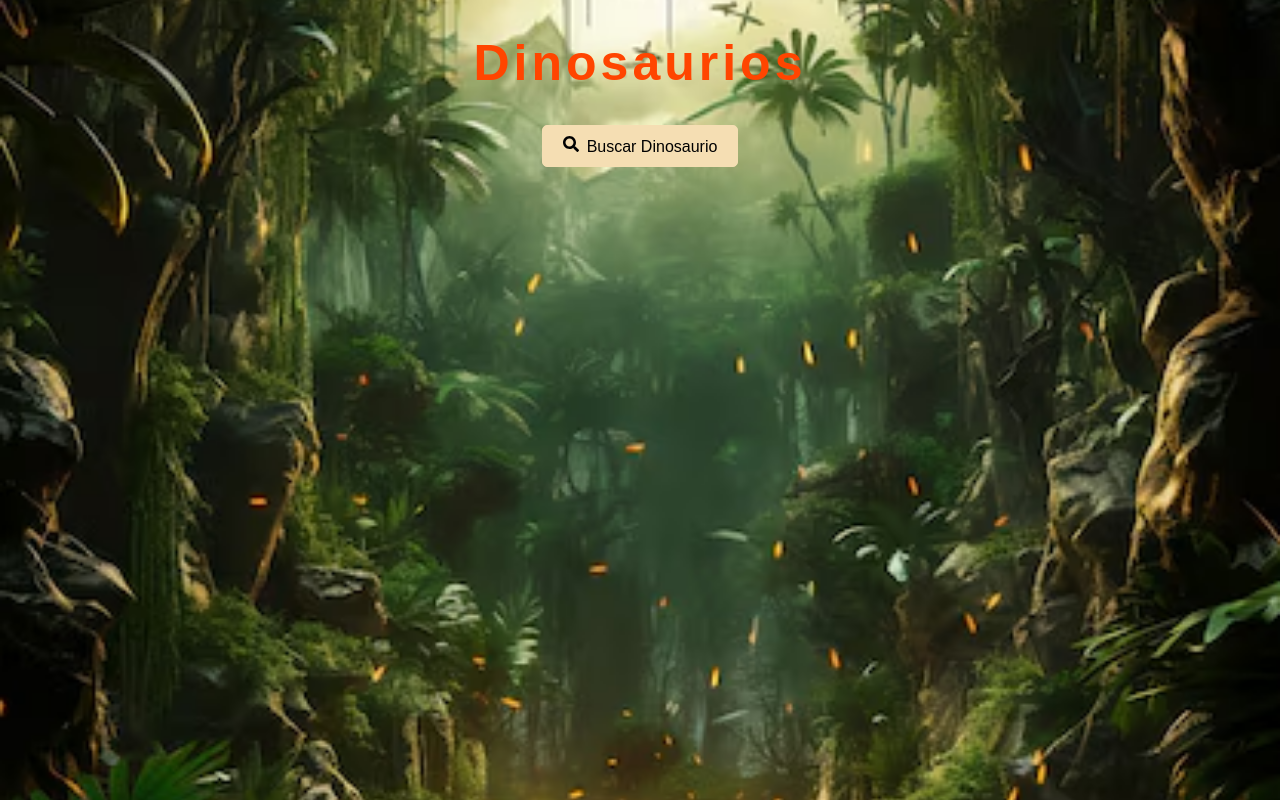
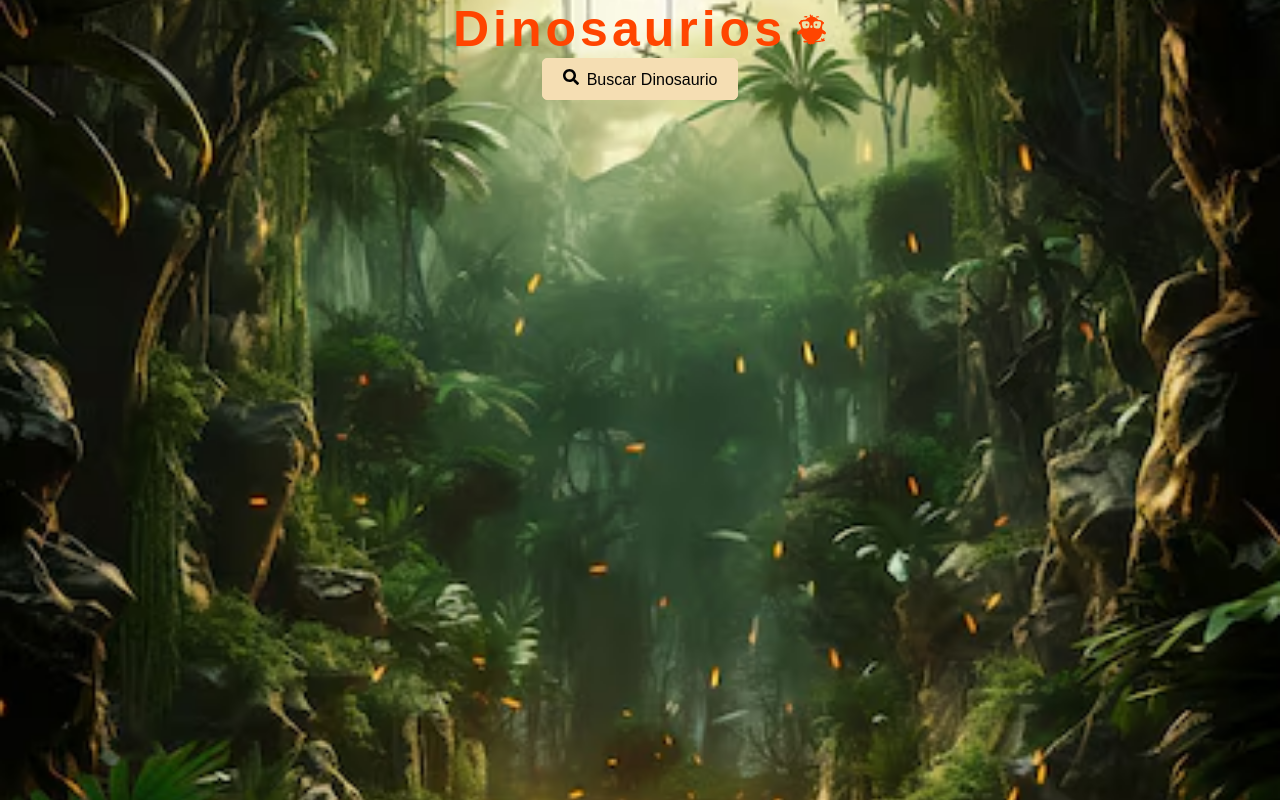
Before and after one commit to jorgevels/Dinosauios, a React (Create React App) app: page / in a window 1280 px wide. Built offline with nearby package versions, Linux system fonts and the light colour scheme; a web font is replaced by a local one.

Commit message:
Add modal nota

```diff
--- a/package.json
+++ b/package.json
@@ -12,6 +12,8 @@
     "react-icons": "^5.2.1",
     "react-loading-indicators": "^0.2.3",
     "react-scripts": "^5.0.1",
+    "sweetalert2": "^11.11.1",
+    "sweetalert2-react-content": "^5.0.7",
     "web-vitals": "^2.1.4"
   },
   "scripts": {
--- a/src/App.css
+++ b/src/App.css
@@ -1,11 +1,3 @@
-
-/* Estilos globales */
-body {
-  margin: 0;
-  padding: 0;
-  font-family: Arial, sans-serif;
-  box-sizing: border-box;
-}
 
 .App {
   text-align: center;
@@ -26,7 +18,27 @@ body {
   color: orangered;
 }
 
-/* Botón */
+.title-container {
+  display: flex;
+  align-items: center;
+  justify-content: center;
+  position: relative;
+}
+
+.title-container h1 {
+  margin: 0;
+  font-family: 'JurassicPark', sans-serif;
+  font-size: 50px;
+  letter-spacing: 4px;
+}
+
+.note-icon {
+  font-size: 31px;
+  color: orangered;
+  margin-left: 10px;
+  cursor: pointer;
+}
+
 button {
   background-color: wheat;
   border: 1px solid wheat;
@@ -64,12 +76,6 @@ button-r:hover {
 
 button-r:focus {
   outline: none;
-}
-
-h1 {
-  font-family: 'JurassicPark', sans-serif;
-  font-size: 50px;
-  letter-spacing: 4px;
 }
 
 h2 {
--- a/src/App.js
+++ b/src/App.js
@@ -3,7 +3,11 @@ import axios from "axios";
 import "./App.css";
 import "./fonts.css";
 import { Mosaic } from "react-loading-indicators";
-import { FaSearch, FaPlay } from "react-icons/fa"; // Importar los íconos de lupa y reproducir
+import { FaSearch, FaPlay, FaEarlybirds } from "react-icons/fa"; // Importar ícono de nota
+import Swal from "sweetalert2";
+import withReactContent from "sweetalert2-react-content";
+
+const MySwal = withReactContent(Swal);
 
 function App() {
   const [dinosaur, setDinosaur] = useState(null);
@@ -48,10 +52,23 @@ function App() {
     }
   };
 
+  // Función para mostrar el modal
+  const showNote = () => {
+    MySwal.fire({
+      title: <p>Nota</p>,
+      text: "Para Matias de su papá",
+      icon: "info",
+      confirmButtonText: "Cerrar",
+    });
+  };
+
   return (
     <div className="App">
       <header className="App-header">
-        <h1>Dinosaurios</h1>
+        <div className="title-container">
+          <h1>Dinosaurios</h1>
+          <FaEarlybirds className="note-icon" onClick={showNote} />
+        </div>
         <button onClick={fetchRandomDinosaur}>
           <FaSearch style={{ marginRight: "8px" }} />
           Buscar Dinosaurio
```
Also changed, not shown: 1 other file (tests, documents, lock files or other folders).
